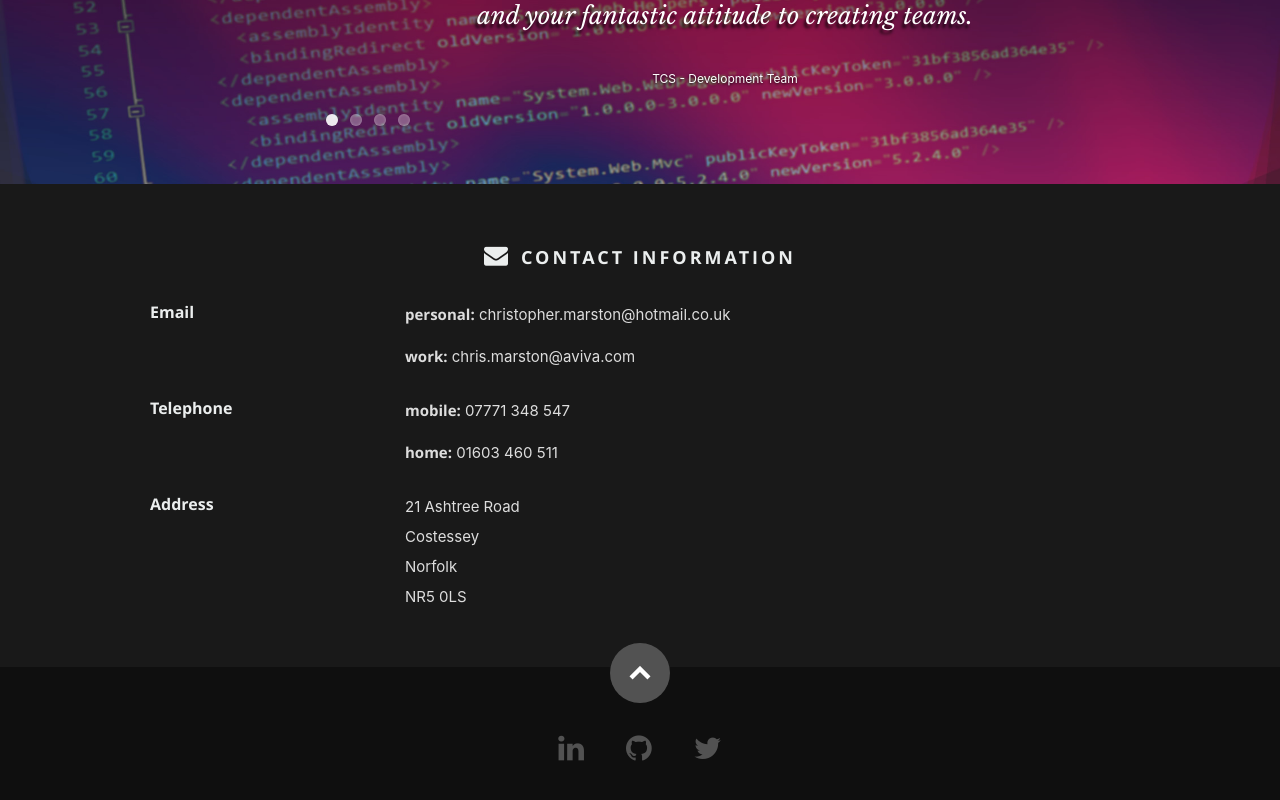
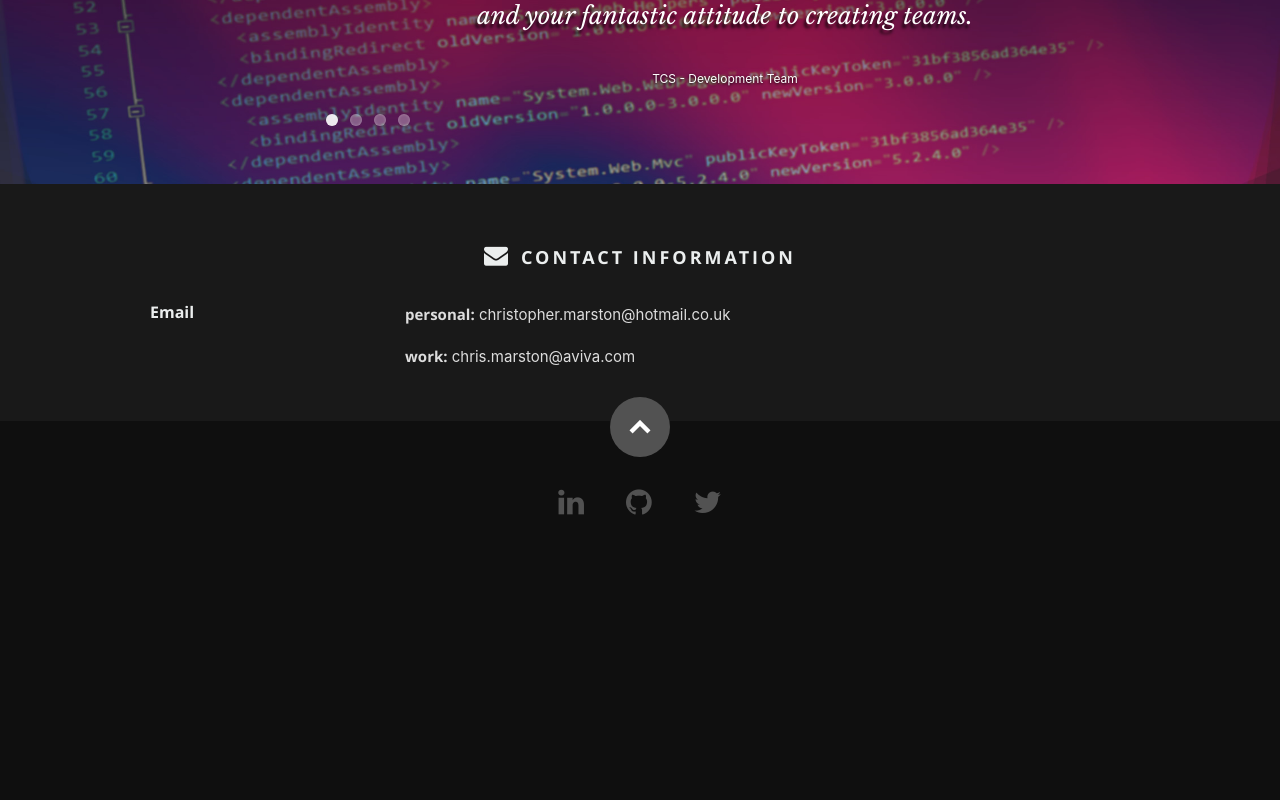
Before and after one commit to marstc1/my-cv, a React (Create React App) app: page / in a window 1280 px wide. Shown: the part 5581-6381 px from the top of the page. After the commit the page ends 6177 px from the top, so only its background shows below. Built offline with nearby package versions, Linux system fonts and the light colour scheme.

Commit message:
Updated contact info.

```diff
--- a/src/components/Contacts.jsx
+++ b/src/components/Contacts.jsx
@@ -27,7 +27,7 @@ export default class Contacts extends Component {
           </div>
         </div>
 
-        <div className="row text-left">
+        {/* <div className="row text-left">
           <div className="three columns">
             <h3>Telephone</h3>
           </div>
@@ -59,7 +59,7 @@ export default class Contacts extends Component {
               {aboutData.address.postCode}
             </p>
           </div>
-        </div>
+        </div> */}
       </section>
     );
   }
```
